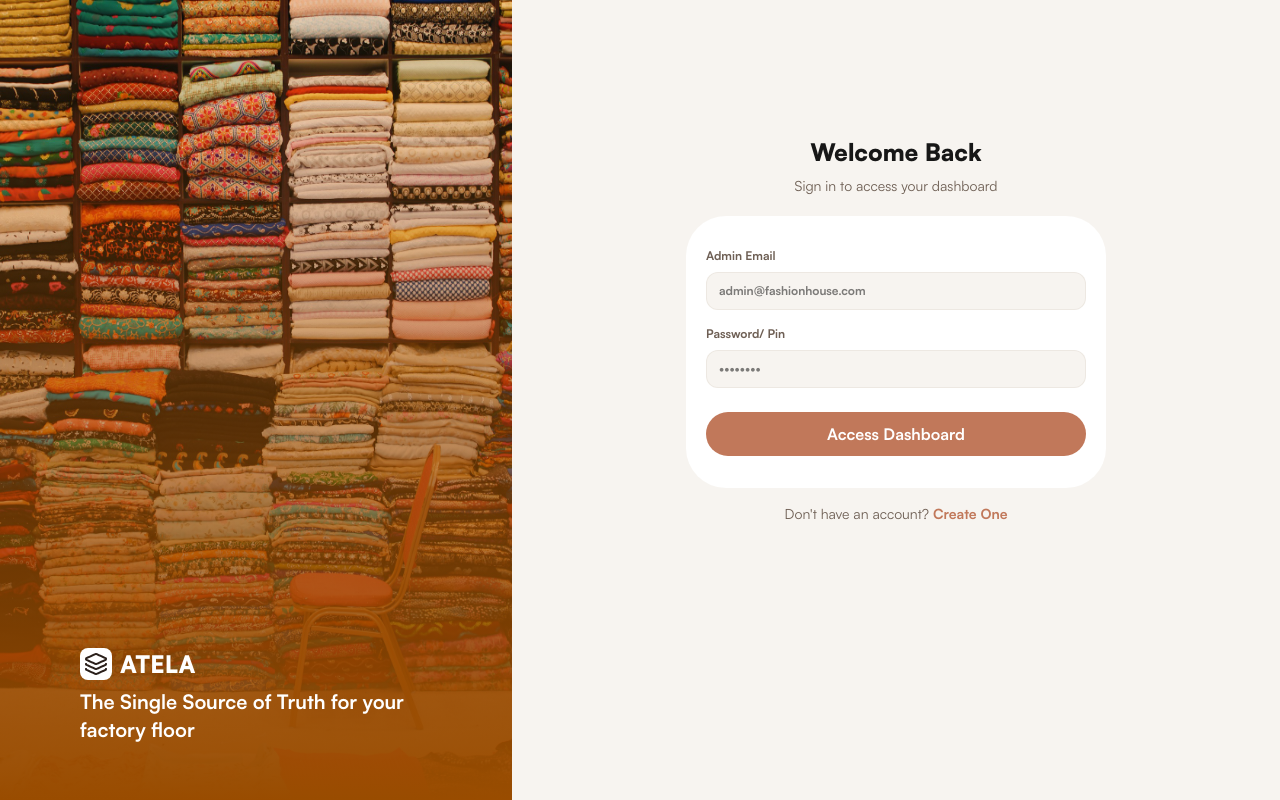
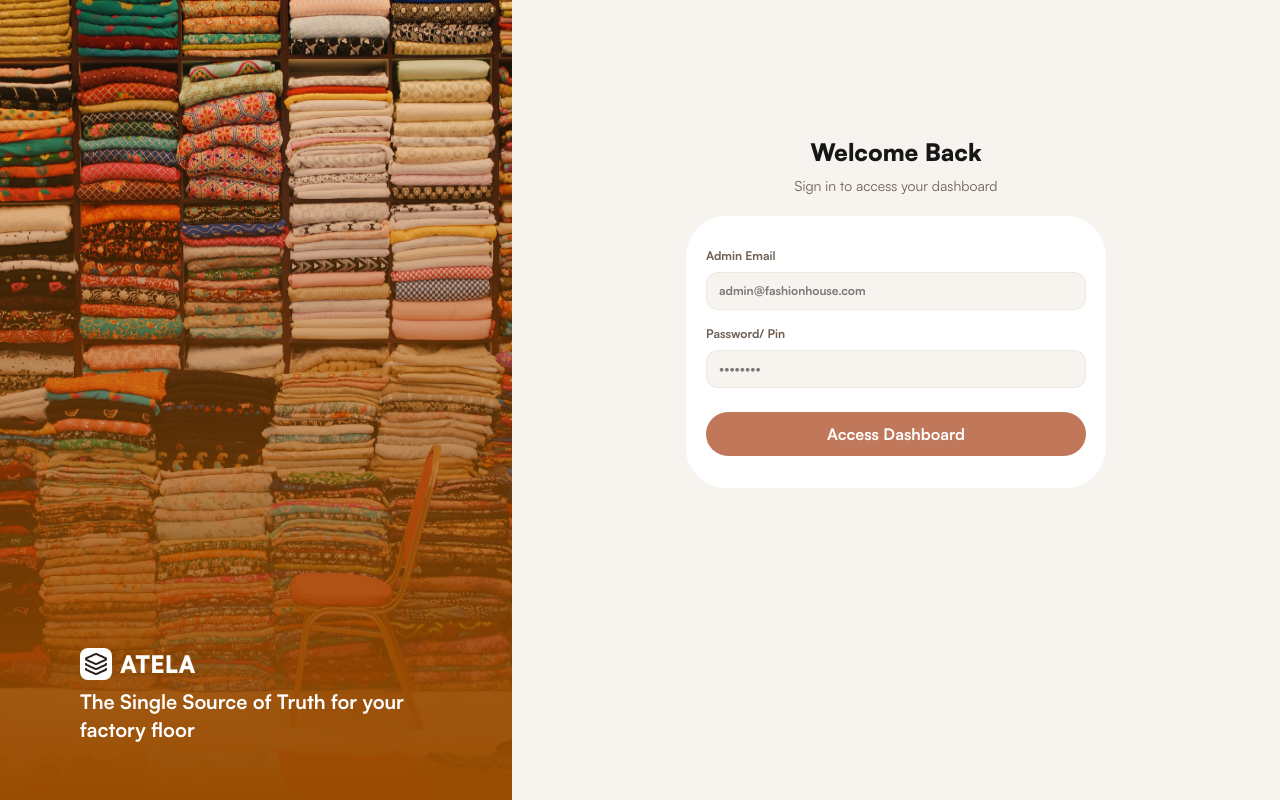
Before and after one commit to samuel-oluwadamisi/atela, a Next.js app: page /login in a window 1280 px wide. Built offline with nearby package versions, Linux system fonts and the light colour scheme; no server answers.

Commit message:
feat: removed signup redirect lnk from the login page

```diff
--- a/src/features/auth/screens/Login.tsx
+++ b/src/features/auth/screens/Login.tsx
@@ -84,8 +84,6 @@ const LoginScreen = () => {
                     </div>
 
                 </form>
-
-                <p className='text-[#6E5F54] text-lg md:text-sm text-center mt-4'>Don&apos;t have an account? <span onClick={()=> router.push('/signup')} className='text-[#C1785A] cursor-pointer font-bold'>Create One</span></p>
             </div>
 
         </div>
```
